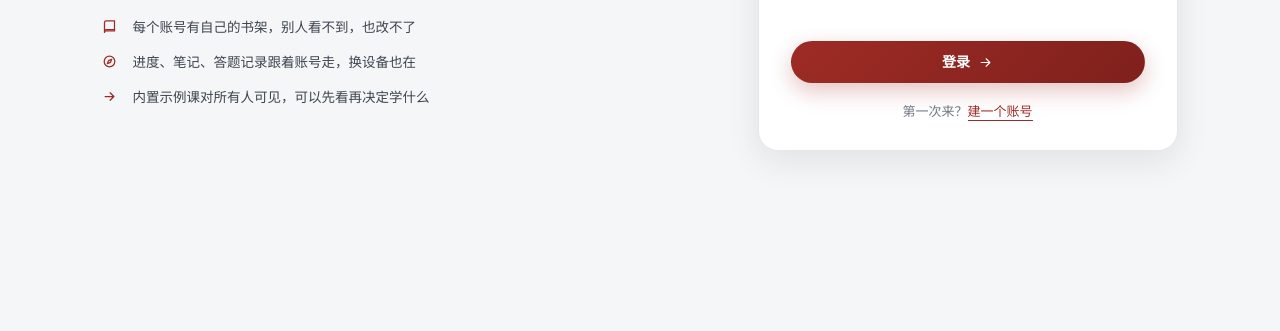
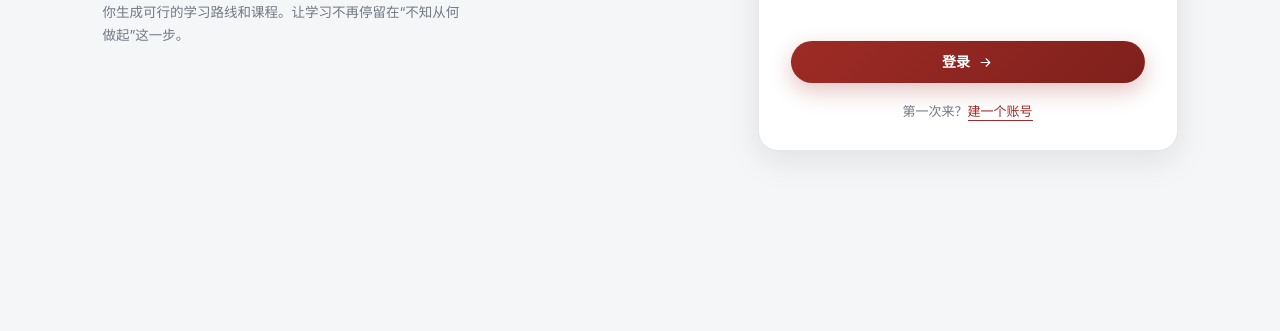
Before and after one commit to bhel6122/first-bit, a website: page app/public/index.html in a window 1280 px wide. Shown: the part 469-800 px from the top of the page. Drawn offline with Linux system fonts and the light colour scheme; no server answers.

Commit message:
login: drop the three-bullet pitch under the headline

```diff
--- a/app/public/app.css
+++ b/app/public/app.css
@@ -1022,17 +1022,6 @@ h2.section { font-family: var(--serif); font-size: 26px; letter-spacing: -0.01em
 .auth-say { max-width: 520px; }
 .auth-say .desk-title { font-size: clamp(30px, 3.6vw, 46px); line-height: 1.24; margin: 14px 0 18px; }
 .auth-say .desk-note { max-width: 42ch; }
-.auth-points { list-style: none; margin-top: 30px; display: grid; gap: 13px; }
-.auth-points li {
-  display: grid;
-  grid-template-columns: 20px 1fr;
-  gap: 10px;
-  align-items: start;
-  font-size: 13.5px;
-  color: var(--ink-2);
-  line-height: 1.6;
-}
-.auth-points svg { color: var(--accent); margin-top: 2px; }
 
 .auth-card {
   background: var(--surface);
@@ -1066,7 +1055,6 @@ h2.section { font-family: var(--serif); font-size: 26px; letter-spacing: -0.01em
 
 @media (max-width: 900px) {
   .auth { grid-template-columns: 1fr; gap: 34px; padding: 40px 22px 56px; }
-  .auth-points { display: none; }
   .who-name { display: none; }
   .who { padding-right: 4px; }
 }
--- a/app/public/js/login.js
+++ b/app/public/js/login.js
@@ -16,12 +16,6 @@ export async function renderLogin(app) {
       <div class="desk-kicker">FIRST-BIT · 课程工坊</div>
       <h1 class="desk-title">让学习的开始<br>不再犹豫</h1>
       <p class="desk-note">不必再花时间挑选学习路线，只需要输入学习主题，即刻为你生成可行的学习路线和课程。让学习不再停留在“不知从何做起”这一步。</p>
-
-      <ul class="auth-points">
-        <li>${icon("book", 15, 2)} 每个账号有自己的书架，别人看不到，也改不了</li>
-        <li>${icon("compass", 15, 2)} 进度、笔记、答题记录跟着账号走，换设备也在</li>
-        <li>${icon("arrow", 15, 2)} 内置示例课对所有人可见，可以先看再决定学什么</li>
-      </ul>
     </section>
 
     <section class="auth-card">
```
